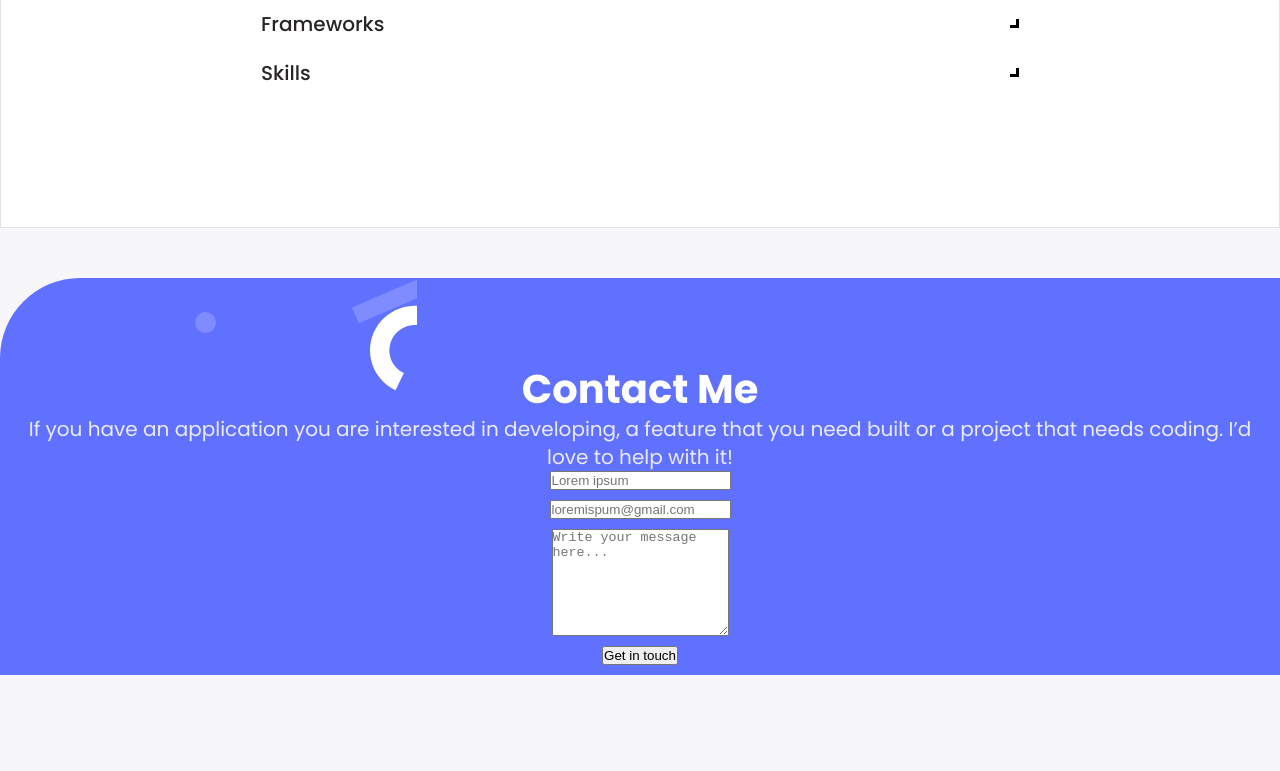
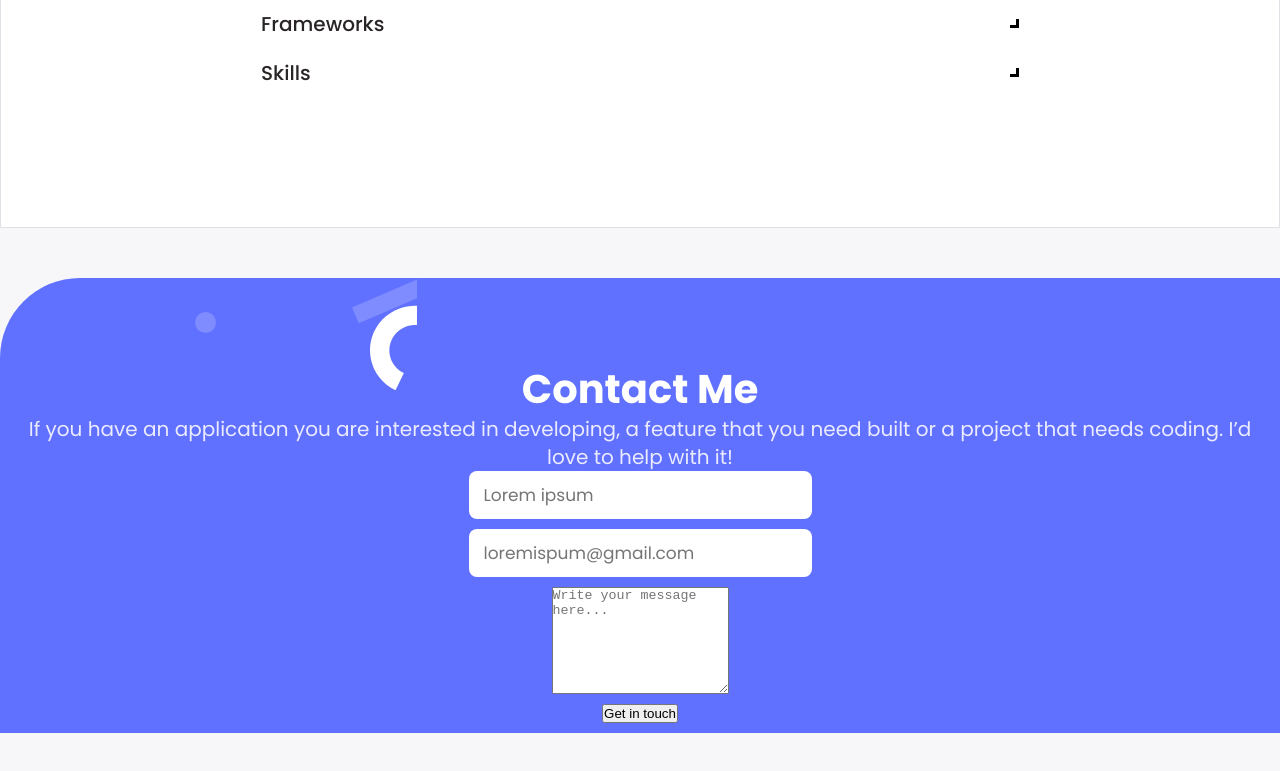
Before and after one commit to NoelLincoln/myportfolio, a website: page index.html in a window 1280 px wide. Shown: the part 6878-7649 px from the top of the page. Before the commit the page ends 7603 px from the top, so only its background shows below. Drawn offline with Linux system fonts and the light colour scheme.

Commit message:
Add input field styles

```diff
--- a/style.css
+++ b/style.css
@@ -721,6 +721,29 @@ input[type='checkbox']:focus + label {
   gap: 10px;
 }
 
+input[type="text"] {
+  height: 48px;
+  padding-left: 15px;
+  border: none;
+  border-radius: 8px;
+  font-family: "Poppins", sans-serif;
+  font-style: normal;
+  font-weight: 400;
+  font-size: 17px;
+  line-height: 20px;
+}
+input[type="email"] {
+  height: 48px;
+  padding-left: 15px;
+  border: none;
+  border-radius: 8px;
+  font-family: "Poppins", sans-serif;
+  font-style: normal;
+  font-weight: 400;
+  font-size: 17px;
+  line-height: 20px;
+}
+
 /* This applies from 768px onwards */
 @media (min-width: 768px) {
   * {
```
